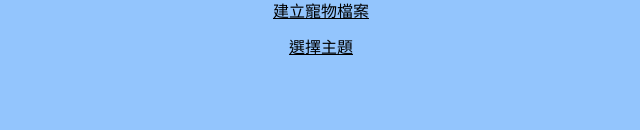
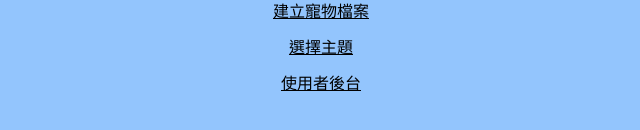
Before and after one commit to penspulse326/rocket_pawsmore, a Next.js app: page / in a window 1280 px wide. Shown: the part 390-520 px from the top of the page, without its empty margins (319-959 px from the left). Built offline with nearby package versions, Linux system fonts and the light colour scheme.

Commit message:
chore: add UserDashboard page

```diff
--- a/src/pages/index.tsx
+++ b/src/pages/index.tsx
@@ -31,6 +31,9 @@ export default function Home() {
       <Link href="/member/new/select_topic  " className="underline">
         選擇主題
       </Link>
+      <Link href="user_dashboard" className="underline">
+        使用者後台
+      </Link>
     </main>
   );
 }
--- /dev/null
+++ b/src/pages/user_dashboard/index.tsx
@@ -0,0 +1,5 @@
+const UserDashboard = () => {
+  return <main>user dashboard</main>;
+};
+
+export default UserDashboard;
```
